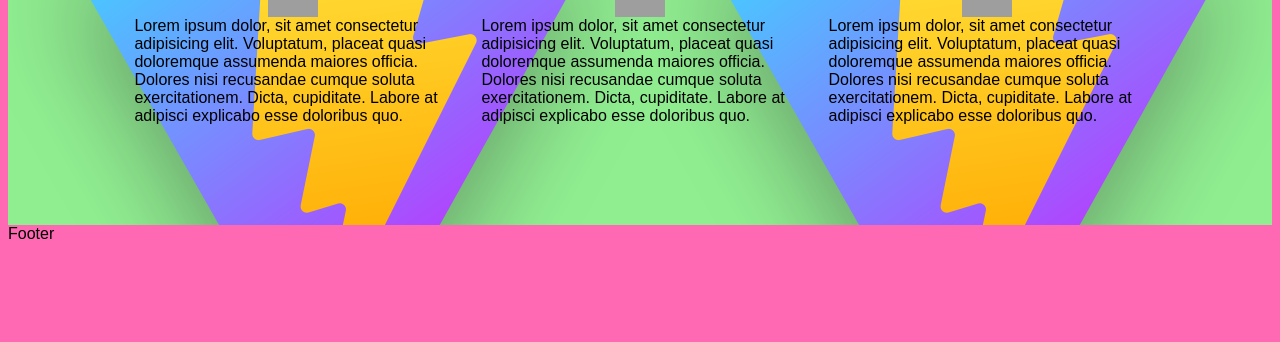
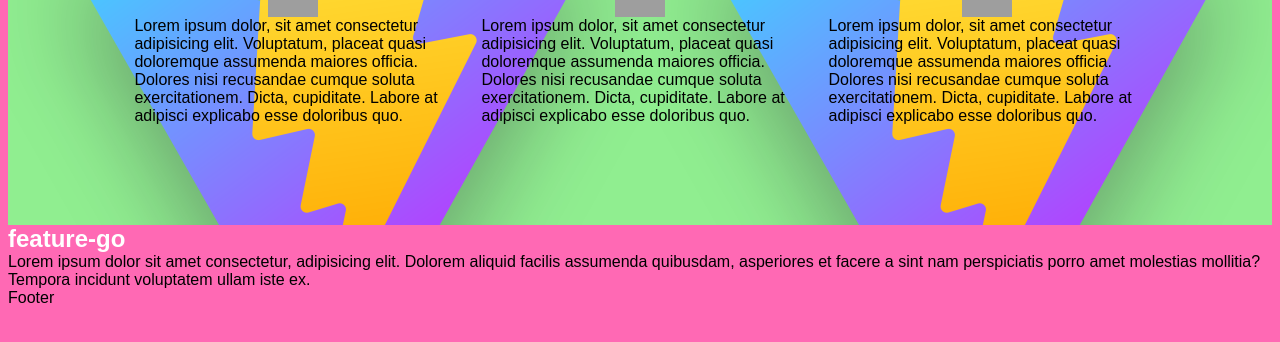
Before and after one commit to VeronikaKar/bcon-70-project, a website built with Vite: page src/index.html in a window 1280 px wide. Shown: the part 248-590 px from the top of the page. Built offline with nearby package versions, Linux system fonts and the light colour scheme; grey boxes are pictures that could not be loaded.

Commit message:
додає секцію та стилізацію

```diff
--- /dev/null
+++ b/src/css/feature-go.css
@@ -0,0 +1,3 @@
+h2 {
+  color: white;
+}
--- a/src/css/styles.css
+++ b/src/css/styles.css
@@ -11,3 +11,4 @@
 /* Sections import */
 @import url('./header.css');
 @import url('./reviews.css');
+@import url('./feature-go.css');
--- a/src/index.html
+++ b/src/index.html
@@ -1,5 +1,6 @@
 <!DOCTYPE html>
 <html lang="en">
+
 <head>
   <meta charset="UTF-8" />
   <link rel="icon" type="image/svg+xml" href="/favicon.svg" />
@@ -9,15 +10,18 @@
   <!-- Modern-normalize -->
   <link rel="stylesheet" href="./css/styles.css" />
 </head>
+
 <body>
   <load src="partials/header.html" />
 
   <main>
     <load src="partials/reviews.html" />
+    <load src="partials/feature-go.html" />
   </main>
 
   <load src="partials/footer.html" />
 
   <script type="module" src="./main.js"></script>
 </body>
+
 </html>
--- /dev/null
+++ b/src/partials/feature-go.html
@@ -0,0 +1,5 @@
+<section>
+    <h2>feature-go</h2>
+    <p>Lorem ipsum dolor sit amet consectetur, adipisicing elit. Dolorem aliquid facilis assumenda quibusdam, asperiores
+        et facere a sint nam perspiciatis porro amet molestias mollitia? Tempora incidunt voluptatem ullam iste ex.</p>
+</section>
```
Also changed, not shown: 1 other file. Lines whose indentation alone changed are shown as unchanged.
